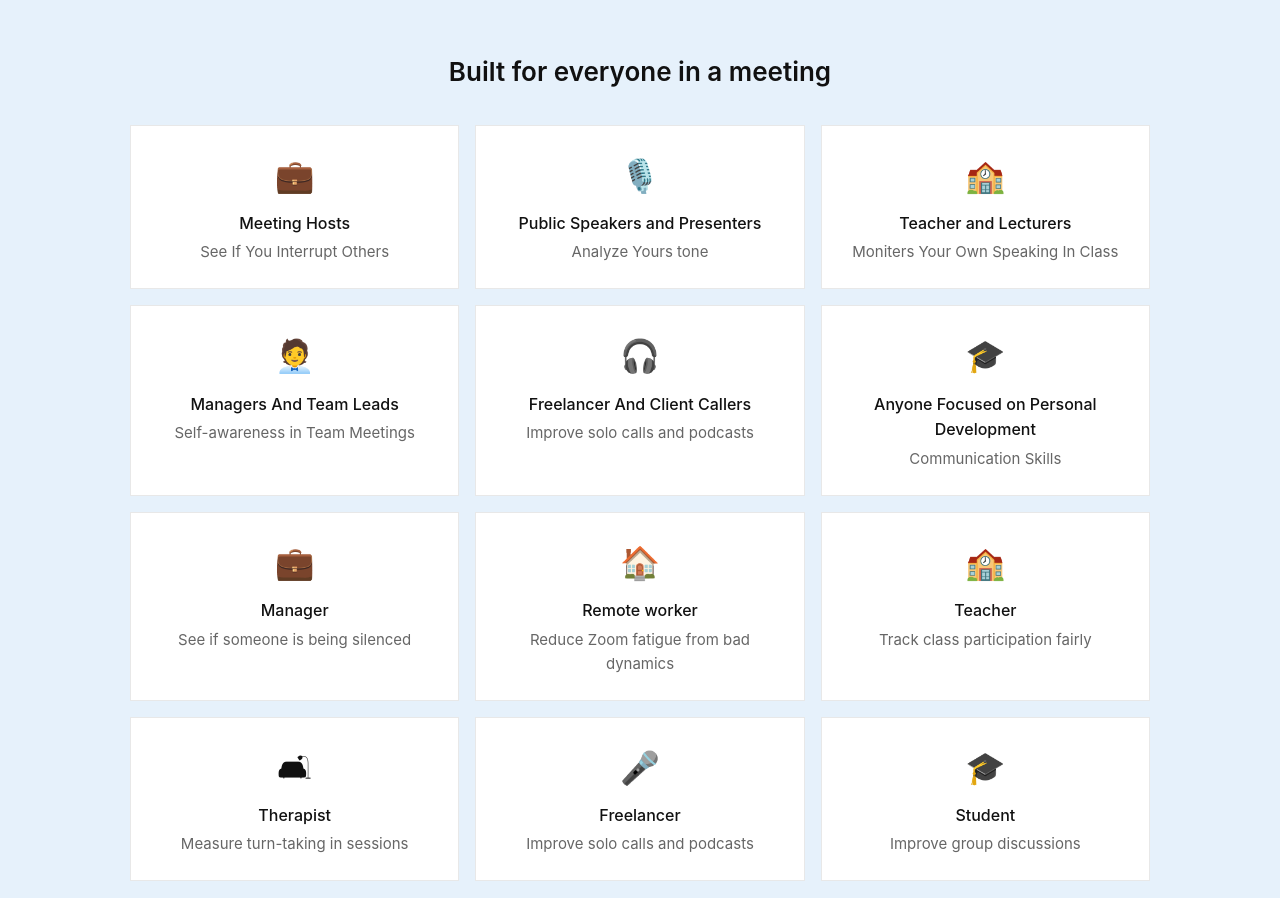
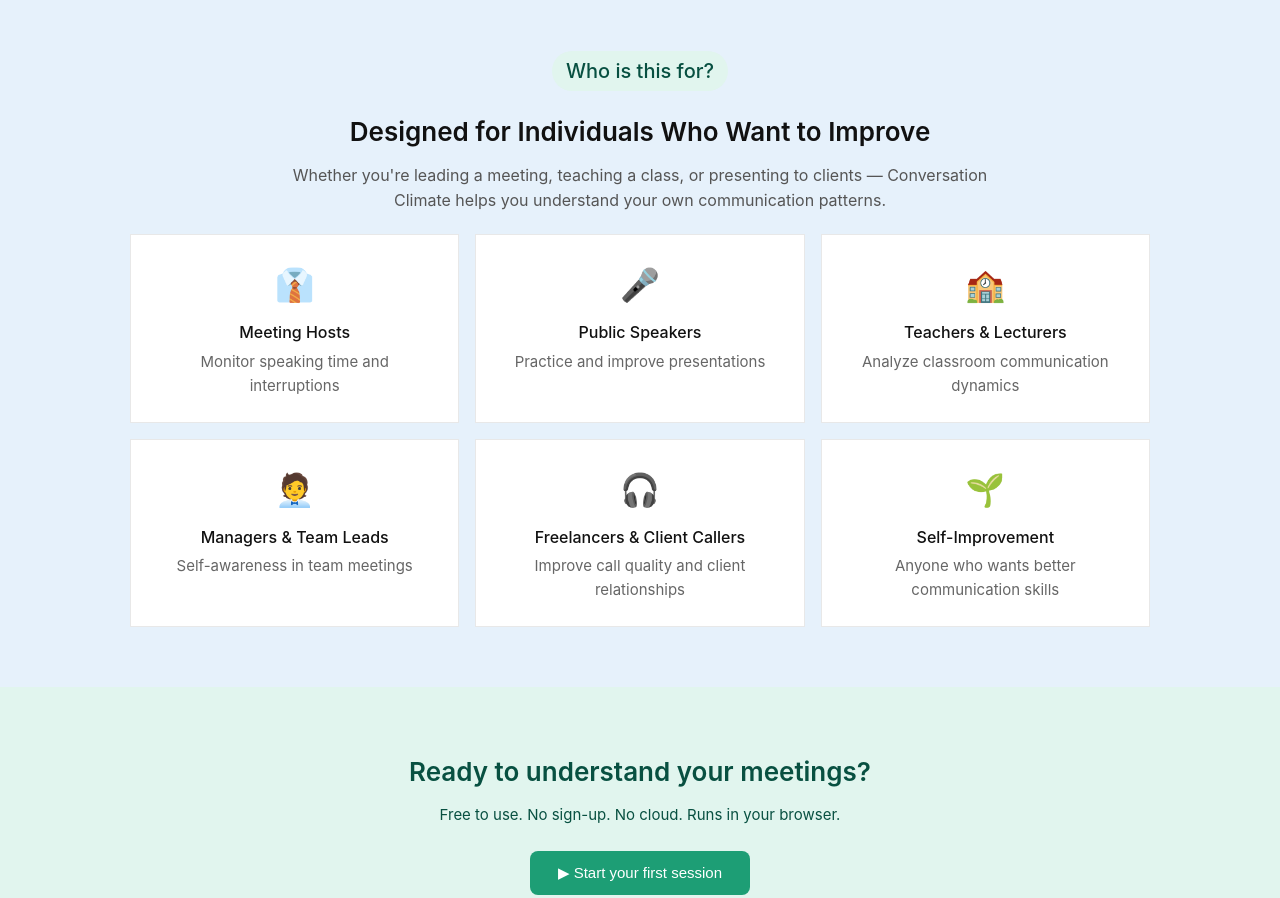
Before and after one commit to coderly1122/conversation_climate, a plain HTML site: page index.html in a window 1280 px wide. Shown: the part 1740-2638 px from the top of the page. Drawn offline with Linux system fonts and the light colour scheme.

Commit message:
Updated index.html

```diff
--- a/index.html
+++ b/index.html
@@ -124,44 +124,45 @@
 
 <!-- WHO BENEFITS -->
 <section class="section" id="who">
-    <h2 style="text-align:center">Built for everyone in a meeting</h2>
-    <div class="who-grid">
+    <div style="text-align:center;font-size: 20px;font-weight: 500; color: #085041;background: #E1F5EE;padding: 4px 14px;border-radius: 20px;margin-bottom: 10px;display:inline-block;">
+        Who is this for?
+    </div>
+    <h2 style="text-align:center; margin-top: 10px;">Designed for Individuals Who Want to Improve</h2>
+    <p style="text-align:center; max-width: 700px; margin: 10px auto; color: #555; font-size: 16px;">
+        Whether you're leading a meeting, teaching a class, or presenting to clients —
+        Conversation Climate helps you understand your own communication patterns.
+    </p>
+    <div class="who-grid" style="margin-top: 20px;">
         <div class="who-card">
-            <div class="who-icon">💼</div>
+            <div class="who-icon">👔</div>
             <h3>Meeting Hosts</h3>
-            <p>See If You Interrupt Others</p>
+            <p>Monitor speaking time and interruptions</p>
         </div>
         <div class="who-card">
-            <div class="who-icon">🎙️</div>
-            <h3>Public Speakers and Presenters</h3>
-            <p>Analyze Yours tone</p>
+            <div class="who-icon">🎤</div>
+            <h3>Public Speakers</h3>
+            <p>Practice and improve presentations</p>
         </div>
         <div class="who-card">
             <div class="who-icon">🏫</div>
-            <h3>Teacher and Lecturers</h3>
-            <p>Moniters Your Own Speaking In Class</p>
+            <h3>Teachers & Lecturers</h3>
+            <p>Analyze classroom communication dynamics</p>
         </div>
         <div class="who-card">
             <div class="who-icon">🧑‍💼</div>
-            <h3>Managers And Team Leads</h3>
-            <p>Self-awareness in Team Meetings</p>
+            <h3>Managers & Team Leads</h3>
+            <p>Self-awareness in team meetings</p>
         </div>
         <div class="who-card">
             <div class="who-icon">🎧</div>
-            <h3>Freelancer And Client Callers</h3>
-            <p>Improve solo calls and podcasts</p>
+            <h3>Freelancers & Client Callers</h3>
+            <p>Improve call quality and client relationships</p>
         </div>
         <div class="who-card">
-            <div class="who-icon">🎓</div>
-             <h3>Anyone Focused on Personal Development</h3>
-              <p>Communication Skills</p>
-              </div>
-        <div class="who-card"><div class="who-icon">💼</div><h3>Manager</h3><p>See if someone is being silenced</p></div>
-        <div class="who-card"><div class="who-icon">🏠</div><h3>Remote worker</h3><p>Reduce Zoom fatigue from bad dynamics</p></div>
-        <div class="who-card"><div class="who-icon">🏫</div><h3>Teacher</h3><p>Track class participation fairly</p></div>
-        <div class="who-card"><div class="who-icon">🛋</div><h3>Therapist</h3><p>Measure turn-taking in sessions</p></div>
-        <div class="who-card"><div class="who-icon">🎤</div><h3>Freelancer</h3><p>Improve solo calls and podcasts</p></div>
-        <div class="who-card"><div class="who-icon">🎓</div><h3>Student</h3><p>Improve group discussions</p></div>
+            <div class="who-icon">🌱</div>
+            <h3>Self-Improvement</h3>
+            <p>Anyone who wants better communication skills</p>
+        </div>
     </div>
 </section>
 
```
